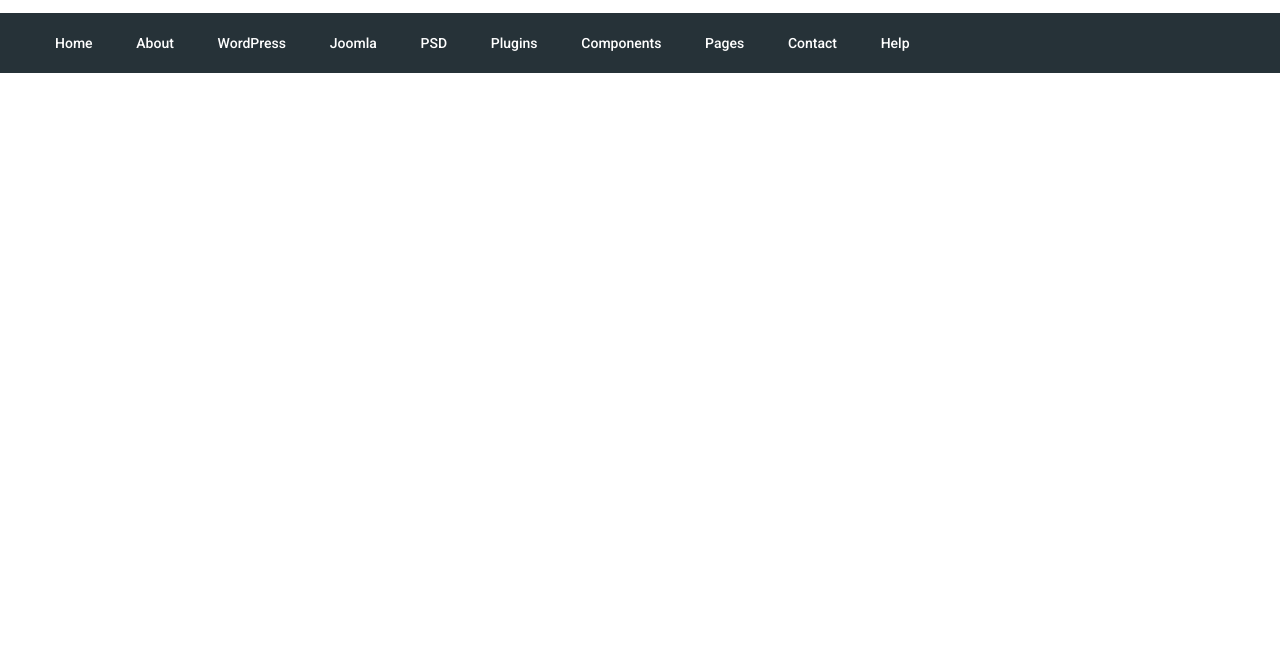
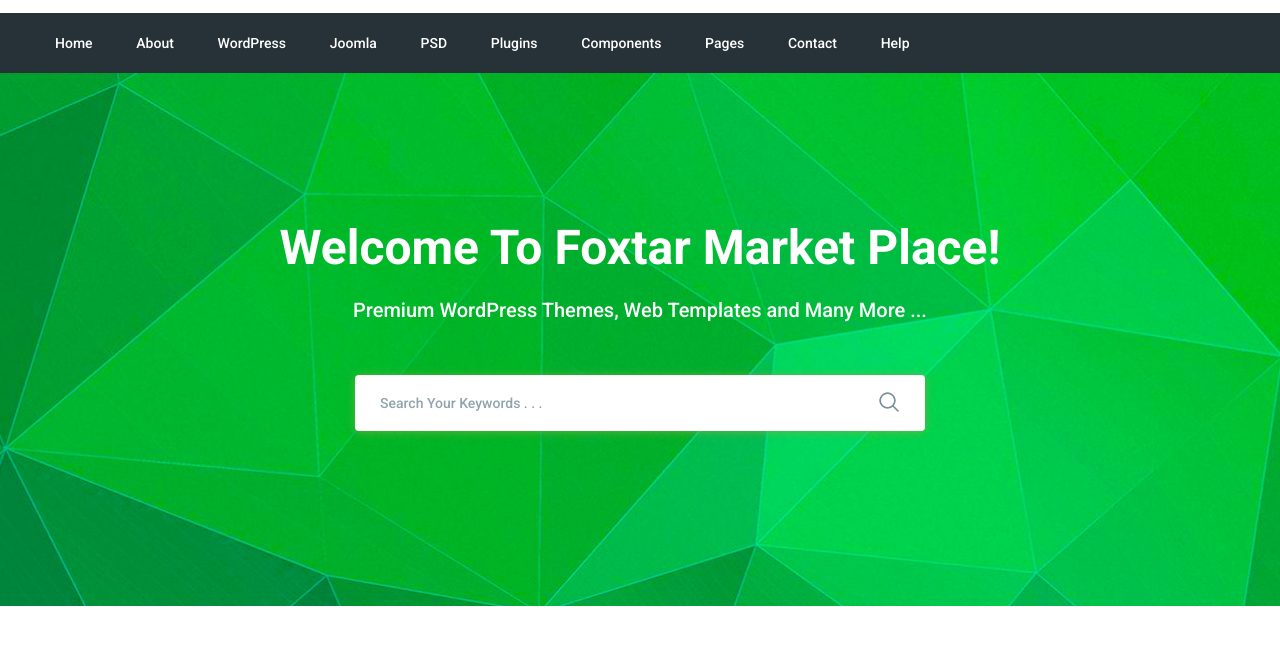
Before and after one commit to BigKupa/moderno, a website: page app/index.html in a window 1280 px wide. Shown: the part 77-722 px from the top of the page. Drawn offline with nearby package versions, Linux system fonts and the light colour scheme; files that its build step writes are made by us from their sources.

Commit message:
Added search section

```diff
--- a/app/index.html
+++ b/app/index.html
@@ -52,6 +52,26 @@
 			</div>
 		</div>
 	</header>
+	<section class="search" style="background-image: url(/images/search-bg.jpg);">
+		<div class="container">
+			<div class="search__inner">
+				<div class="search__inner-title">
+					Welcome To Foxtar Market Place!
+				</div>
+				<div class="search__inner-text">
+					Premium WordPress Themes, Web Templates and Many More ...
+				</div>
+				<div class="search__inner-form">
+					<form >
+						<input type="text" placeholder="Search Your Keywords . . ." required>
+						<button type="submit">
+							<img src="images/icons/search.png" alt="">
+						</button>
+					</form>
+				</div>
+			</div>
+		</div>
+	</section>
 
 	<script src="https://ajax.googleapis.com/ajax/libs/jquery/3.4.1/jquery.min.js"></script>
 	<script src="js/libs.min.js"></script>
--- a/app/scss/style.scss
+++ b/app/scss/style.scss
@@ -66,3 +66,60 @@
   	}
 	}
 }
+//===================== search =================================
+.search {
+	background-repeat: no-repeat;
+	background-size: cover;
+	background-position: center;
+	min-height: 533px;
+}
+
+.container {
+}
+.search__inner {
+	padding: 155px 0 100px;
+	color: #ffffff;
+	text-align: center;
+	&-title {
+		font-size: 48px;
+		line-height: 40px;
+		font-weight: 700;
+		margin-bottom: 32px;
+	}
+	&-text {
+		font-size: 20px;
+		font-weight: 500;
+		line-height: 20px;
+		margin-bottom: 55px;
+	}
+	&-form {
+		max-width: 570px;
+		margin: 0 auto;
+		position: relative;
+		input {
+			display: block;
+			width: 100%;
+			border-radius: 4px;
+			box-shadow: 0px 1px 10px 0px rgba(124, 178, 64, 0.75);
+			height: 56px;
+			border: none;
+			font-size: 14px;
+			line-height: 30px;
+			font-weight: 500;
+			padding-left: 25px;
+			padding-right: 60px;
+			&::placeholder {
+				color:#90a4ae;
+				font-weight: 500;
+			}
+		}
+		button {
+			position: absolute;
+			border: none;
+			border-radius: 4px;
+			background-color: transparent;
+			right: 20px;
+			top: 16px;
+		}
+	}
+}
```
Also changed, not shown: app/images/icons/item-4.svg (added), app/images/icons/search.png (added), app/images/icons/search.svg (added), app/images/search-bg.jpg (added).
